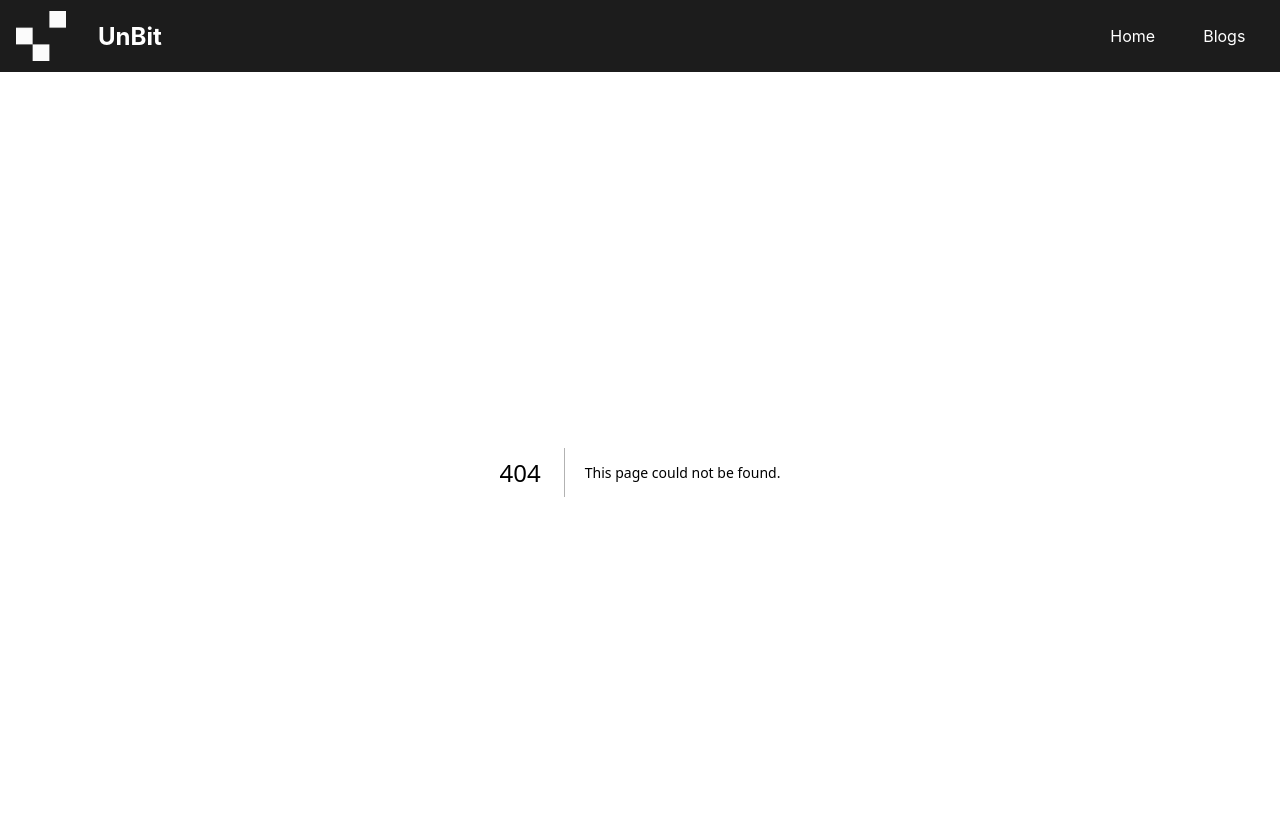
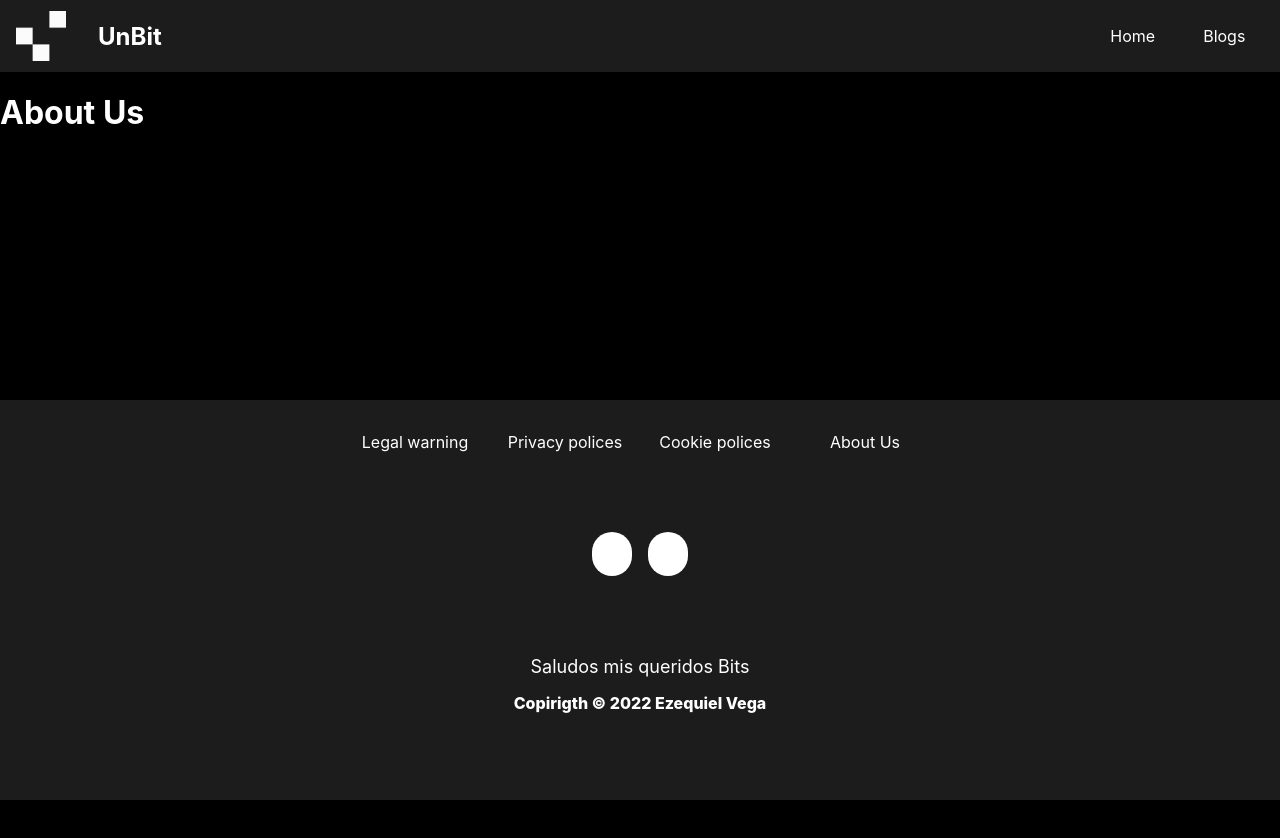
Before and after one commit to unBitDev/UnBit, a Next.js app: page /about in a window 1280 px wide. Before the commit this address had no page. Shown: the top 838 px of the page. After the commit the page ends 800 px from the top, so only its background shows below. Built offline with nearby package versions, Linux system fonts and the light colour scheme.

Commit message:
Add footer

```diff
--- /dev/null
+++ b/app/about/page.tsx
@@ -0,0 +1,5 @@
+const About = () => {
+  return <h1>About Us</h1>
+}
+
+export default About;
--- /dev/null
+++ b/app/cookie-polices/page.tsx
@@ -0,0 +1,5 @@
+const CookiePolices = () => {
+  return <h1>Cookie Polices</h1>
+}
+
+export default CookiePolices;
--- a/app/layout.tsx
+++ b/app/layout.tsx
@@ -1,3 +1,4 @@
+import Footer from "../src/elements/Footer"
 import Navbar from "../src/elements/Navbar"
 import '../styles/globals.css'
 
@@ -12,6 +13,7 @@ export default function RootLayout({
       <body>
         <Navbar />
         {children}
+        <Footer />
       </body>
     </html>
   )
--- /dev/null
+++ b/app/legal-warning/page.tsx
@@ -0,0 +1,5 @@
+const LegalWarning = () => {
+  return <h1>Legal Warning</h1>
+}
+
+export default LegalWarning;
--- /dev/null
+++ b/app/privacy-polices/page.tsx
@@ -0,0 +1,5 @@
+const PrivacyPolices = () => {
+  return <h1>Privacy Polices</h1>
+}
+
+export default PrivacyPolices;
--- a/package.json
+++ b/package.json
@@ -18,6 +18,7 @@
     "next": "13.0.6",
     "react": "18.2.0",
     "react-dom": "18.2.0",
+    "react-feather": "^2.0.10",
     "typescript": "4.9.3"
   }
 }
--- /dev/null
+++ b/src/elements/Footer/index.module.css
@@ -0,0 +1,84 @@
+.footer {
+  display: grid;
+  place-items: center;
+  position: fixed;
+  bottom: 0;
+  left: 0;
+  width: 100vw;
+  height: 25rem;
+  background-color: var(--color-black);
+}
+
+.container {
+  padding-top: 2rem;
+  width: 37.5rem;
+  height: 100%;
+}
+
+.itemsPolices {
+  margin: 0;
+  padding: 0;
+  display: grid;
+  grid-template-columns: repeat(4, 1fr);
+  justify-items: center;
+}
+
+.itemPolices {
+  list-style: none;
+}
+
+.linkPolice {
+  color: var(--color-white);
+}
+
+.linkPolice:hover {
+  cursor: pointer;
+}
+
+.icons {
+  margin: 0;
+  padding: 0;
+  padding-top: 5rem;
+  display: grid;
+  grid-template-columns: repeat(2, 40px);
+  justify-content: center;
+  gap: 1rem;
+}
+
+.itemIcon {
+  list-style: none;
+}
+
+.icon {
+  display: grid;
+  place-content: center;
+  padding: 10px;
+  border-radius: 50px;
+  background-color: var(--color-white);
+}
+
+.icon:hover {
+  cursor: pointer;
+  color: var(--color-white);
+  background-color: var(--color-secundary);
+}
+
+.greetings {
+  margin: 0;
+  padding: 0;
+  padding-top: 5rem;
+  display: grid;
+  justify-content: center;
+  color: var(--color-white);
+  text-align: center;
+}
+
+.titleGreetings {
+  margin: 0;
+  font-weight: 400;
+  font-size: 18px;
+}
+
+.copyrigth {
+  font-weight: 800;
+}
--- /dev/null
+++ b/src/elements/Footer/index.tsx
@@ -0,0 +1,29 @@
+import Link from 'next/link';
+import { Instagram, Youtube } from 'react-feather';
+
+import styles from './index.module.css';
+
+const Footer = () => {
+  return <footer className={styles.footer}>
+    <div className={styles.container}>
+      <ul className={styles.itemsPolices}>
+        <li className={styles.itemPolices}><Link className={styles.linkPolice} href='/legal-warning'>Legal warning</Link></li>
+        <li className={styles.itemPolices}><Link className={styles.linkPolice} href='/privacy-polices'>Privacy polices</Link></li>
+        <li className={styles.itemPolices}><Link className={styles.linkPolice} href='/cookie-polices'>Cookie polices</Link></li>
+        <li className={styles.itemPolices}><Link className={styles.linkPolice} href='/about'>About Us</Link></li>
+      </ul>
+
+      <ul className={styles.icons}>
+        <li className={styles.itemIcon}><Link href='/' target='_blank' className={styles.icon}><Instagram /></Link></li>
+        <li className={styles.itemIcon}><Link href='/' target='_blank' className={styles.icon}><Youtube /></Link></li>
+      </ul>
+
+      <div className={styles.greetings}>
+        <h3 className={styles.titleGreetings}>Saludos mis queridos Bits</h3>
+        <p className={styles.copyrigth}>Copirigth © 2022 Ezequiel Vega</p>
+      </div>
+    </div>
+  </footer>
+}
+
+export default Footer;
```
Also changed, not shown: 2 other files (tests, documents, lock files or other folders).
